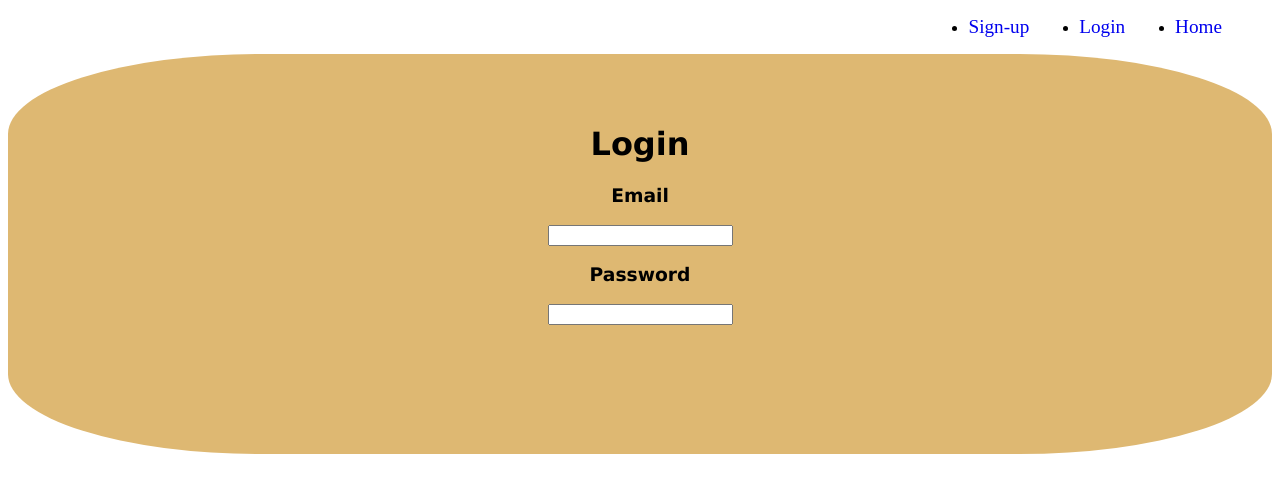
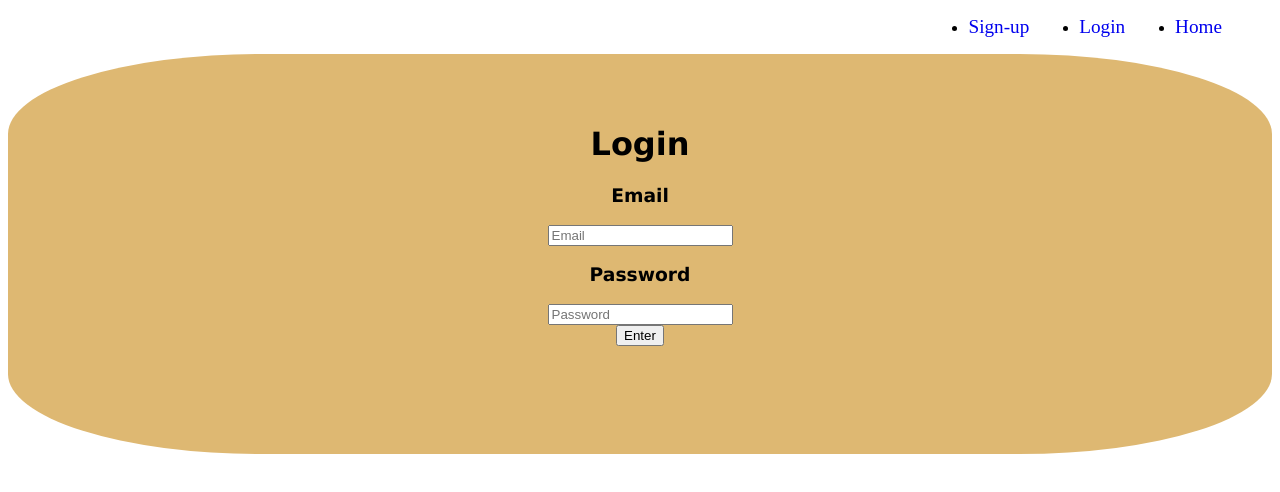
Before and after one commit to amandamov/Migracode-React-to-Auth-project, a React (Create React App) app in the folder react-auth-project/: page /login in a window 1280 px wide. Shown: the top 492 px of the page. Built offline with nearby package versions, Linux system fonts and the light colour scheme.

Commit message:
updating

```diff
--- a/react-auth-project/src/pages/Login.jsx
+++ b/react-auth-project/src/pages/Login.jsx
@@ -1,13 +1,44 @@
-import React from "react";
+import React, { useState } from "react";
 
 function Login() {
+
+    const [inputFields, setInputFields] = useState("")
+
+    const handleFormChange = (event) => {
+        setInputFields(event.target.value);
+    }
+
+    const submitLogin = () => {
+        //take data from handleFormChange
+        console.log("do something to conect")
+    }
+
     return (
         <div className="container">
-            <h1>Login</h1>
-            <h3>Email</h3>
-            <input type="text"/>
-            <h3>Password</h3>
-            <input type="text"/>
+            <form>
+                <h1>Login</h1>
+                <h3>Email</h3>
+                <div>
+                    <div>
+                    <input
+                        type="text"
+                        name="email"
+                        placeholder="Email"
+                        value={inputFields} onChange={handleFormChange}
+                    />
+                    </div>
+                    <h3>Password</h3>
+                    <div>
+                    <input
+                        type="text"
+                        name="password"
+                        placeholder="Password"
+                        value={inputFields} onChange={handleFormChange}
+                        />
+                    </div>
+                    <button onClick={submitLogin}>Enter</button>
+                </div>
+            </form>
         </div>
     )
 }
--- a/react-auth-project/src/pages/Sign-up.jsx
+++ b/react-auth-project/src/pages/Sign-up.jsx
@@ -3,11 +3,25 @@ import React from "react";
 function Sign_up() {
     return (
         <div className="container">
-        <h1>Sign-up</h1>
-        <h3>Email</h3>
-        <input type="text"/>
-        <h3>Password</h3>
-        <input type="text"/>
+            <form>
+                <h1>Sign-up</h1>
+                <h3>Name</h3>
+                <div>
+                <input type="text"
+                    name="name"
+                    placeholder="Name"
+                />
+                </div>
+                <h3>Email</h3>
+                <input type="text"
+                    name="email"
+                    placeholder="Email"
+                />
+
+
+
+            </form>
+
     </div>
     )
 }
```
